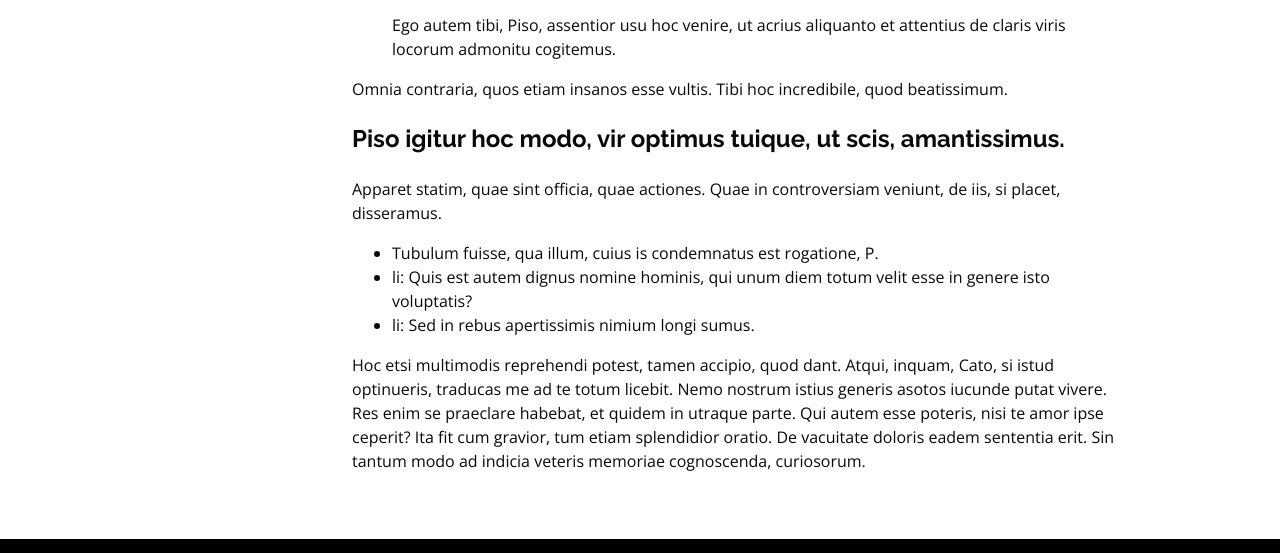
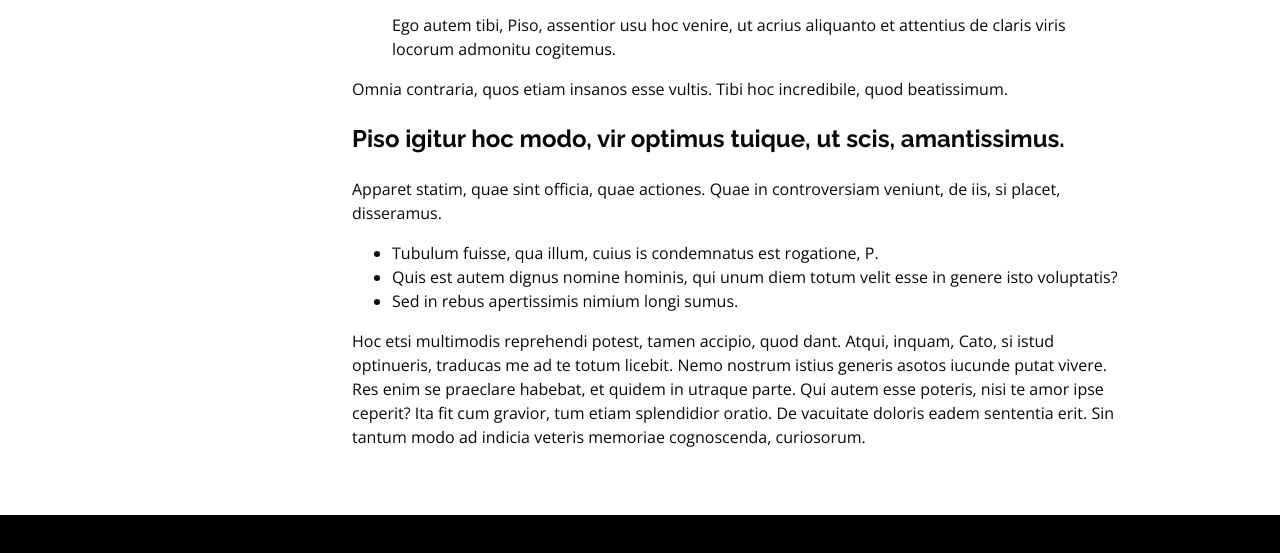
Before and after one commit to fchavonet/holbertonschool-web_front_end, a plain HTML site: page flexbox/100-article.html in a window 1280 px wide. Shown: the part 1518-2071 px from the top of the page. Drawn offline with nearby package versions, Linux system fonts and the light colour scheme.

Commit message:
Fix: remove `li:` from unordered list.

```diff
--- a/flexbox/100-article.html
+++ b/flexbox/100-article.html
@@ -133,11 +133,11 @@
                             </li>
 
                             <li>
-                                li: Quis est autem dignus nomine hominis, qui unum diem totum velit esse in genere isto voluptatis?
+                                Quis est autem dignus nomine hominis, qui unum diem totum velit esse in genere isto voluptatis?
                             </li>
 
                             <li>
-                                li: Sed in rebus apertissimis nimium longi sumus.
+                                Sed in rebus apertissimis nimium longi sumus.
                             </li>
                         </ul>
 
```
